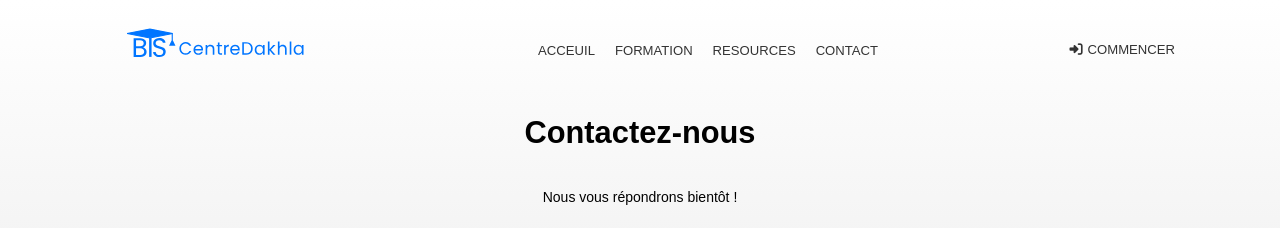
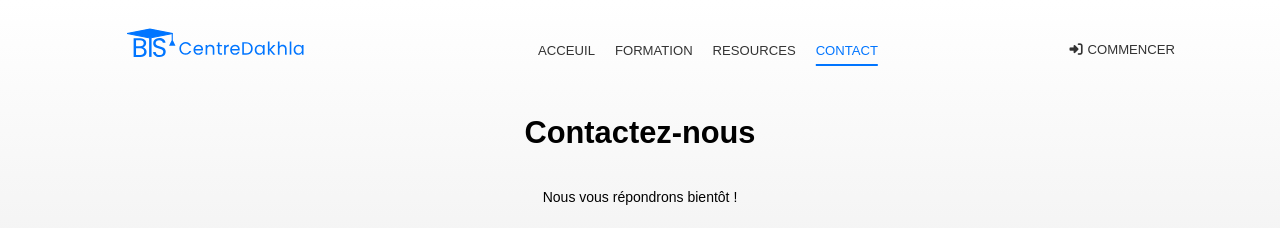
Before and after one commit to MohcineJAAD/PFE, a PHP site: page /contact.php in a window 1280 px wide. Shown: the top 228 px of the page. Run offline with PHP 8.4, Linux system fonts and the light colour scheme.

Commit message:
header.php

```diff
--- a/header.php
+++ b/header.php
@@ -13,8 +13,8 @@ $current_page = basename($_SERVER['PHP_SELF']);
                 <li><a href="index.php" class="<?php echo $current_page == 'index.php' ? 'active' : 'enable'; ?>">ACCEUIL</a></li>
                 <li><a href="formation.php" class="<?php echo $current_page == 'formation.php' ? 'enable active' : 'enable'; ?>">FORMATION</a></li>
                 <li><a href="resources.php" class="<?php echo $current_page == 'resources.php' ? 'enable active' : 'enable'; ?>">RESOURCES</a></li>
-                <li><a href="#" class="enable">CONTACT</a></li>
-            </ul>
+               <li><a href="contact.php" class="<?php echo $current_page == 'contact.php' ? 'enable active' : 'enable'; ?>">CONTACT</a></li>
+             </ul>
         </nav>
 
         <a href="login.php" class="login <?php echo $current_page == 'login.php' ? 'active' : ''; ?>">
@@ -27,7 +27,7 @@ $current_page = basename($_SERVER['PHP_SELF']);
                 <li><a href="index.php" class="<?php echo $current_page == 'index.php' ? 'active' : ''; ?>">ACCEUIL</a></li>
                 <li><a href="formation.php" class="<?php echo $current_page == 'formation.php' ? 'enable active' : 'enable'; ?>">FORMATION</a></li>
                 <li><a href="resources.php" class="<?php echo $current_page == 'resources.php' ? 'enable active' : 'enable'; ?>">RESOURCES</a></li>
-                <li><a href="#" class="enable">CONTACT</a></li>
+                <li><a href="contact.php" class="<?php echo $current_page == 'contact.php' ? 'enable active' : 'enable'; ?>">CONTACT</a></li>
                 <li>
                     <a href="login.php" class="login <?php echo $current_page == 'login.php' ? 'active' : ''; ?>">
                         <i class="fa-solid fa-right-to-bracket"></i>
```
